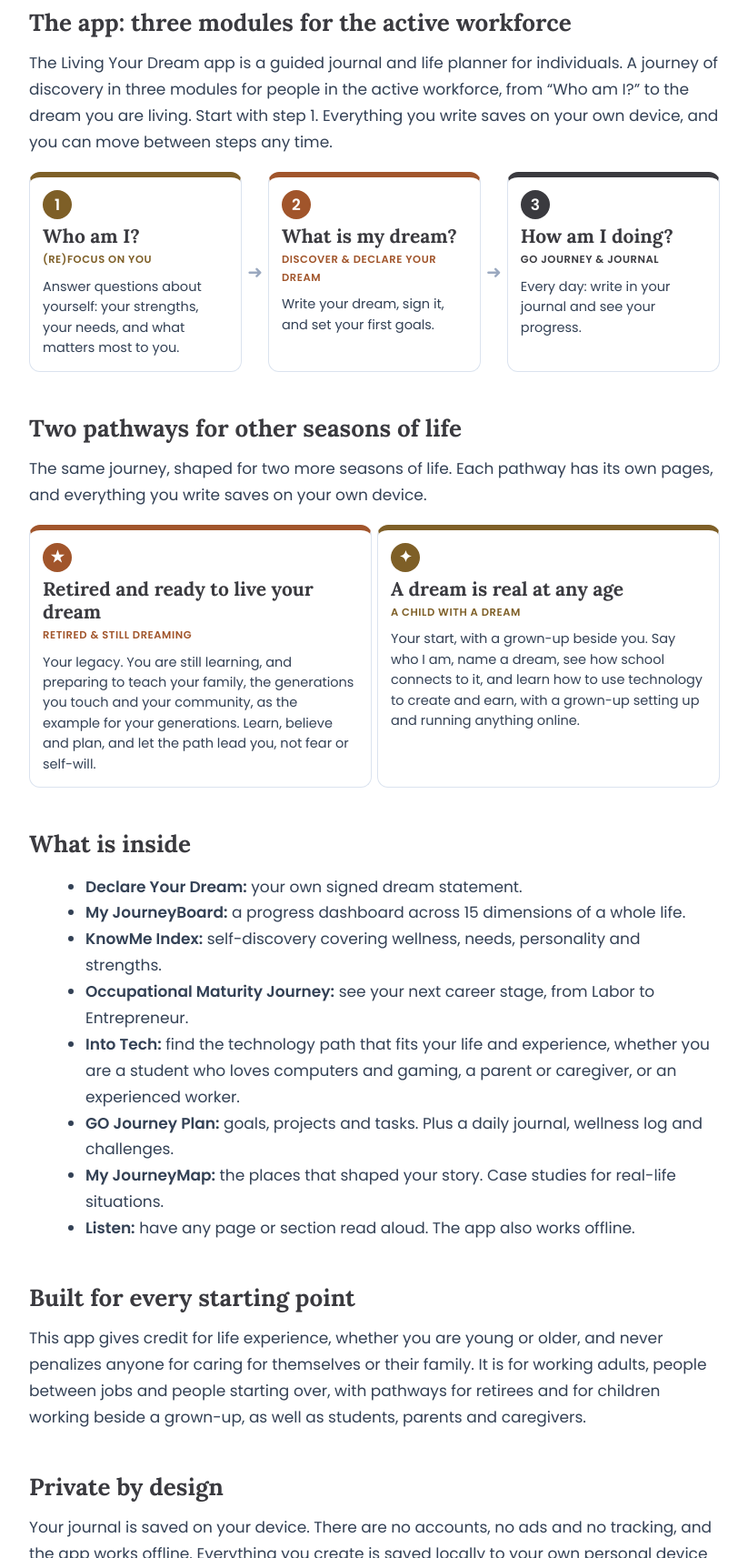
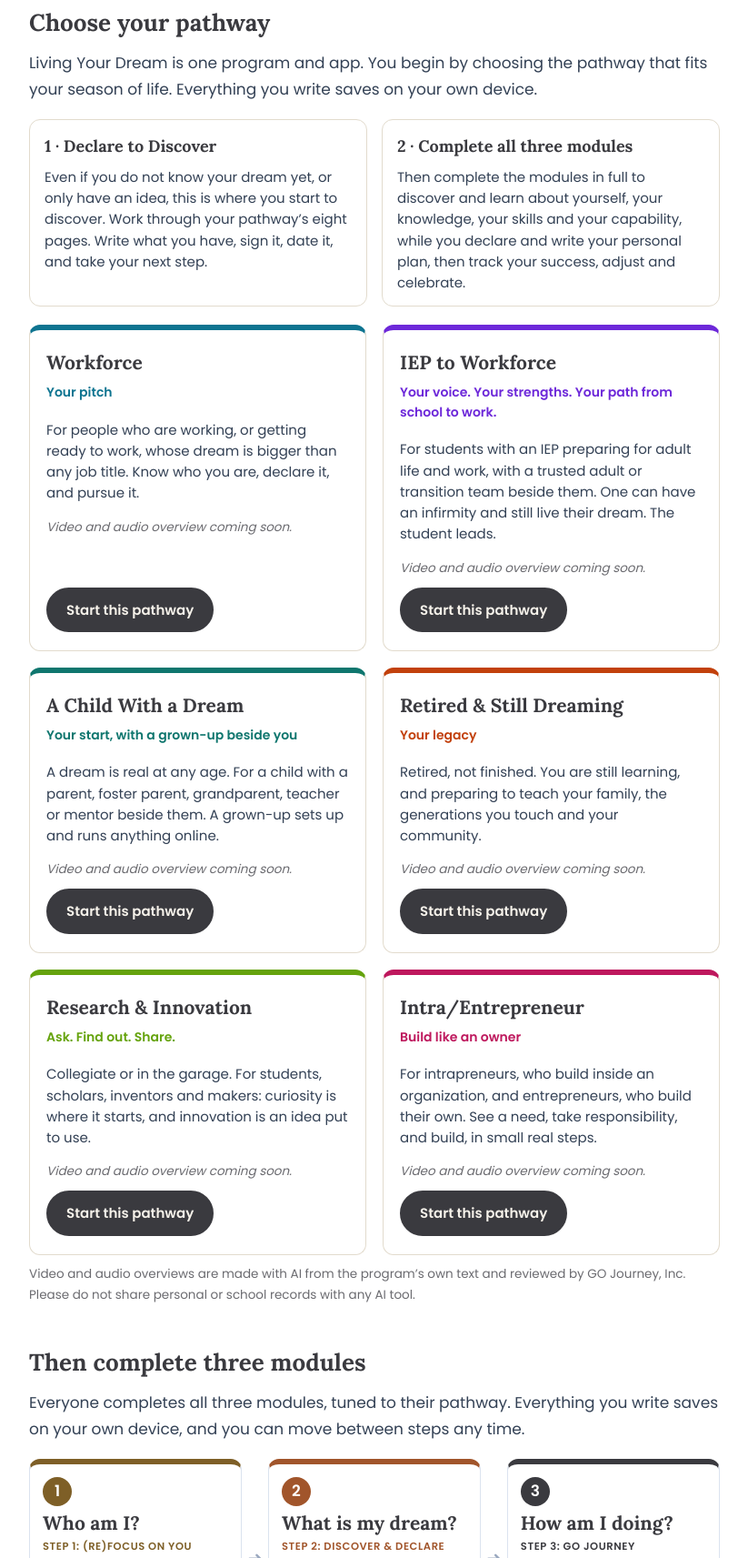
Before and after one commit to gojourney/gojourney-main-site, a plain HTML site: page living-your-dream.html in a window 1280 px wide. Shown: the part 2644-4357 px from the top of the page at 91% size, without its empty margins (228-1051 px from the left). Drawn offline with Linux system fonts and the light colour scheme.

Commit message:
Add files via upload

```diff
--- a/living-your-dream.html
+++ b/living-your-dream.html
@@ -46,27 +46,69 @@
 </div></section>
 
 <section class="band"><div class="in">
-<h2>The app: three modules for the active workforce</h2><p>The Living Your Dream app is a guided journal and life planner for individuals. A journey of discovery in three modules for people in the active workforce, from &ldquo;Who am I?&rdquo; to the dream you are living. Start with step 1. Everything you write saves on your own device, and you can move between steps any time.</p>
+<h2>Choose your pathway</h2><p>Living Your Dream is one program and app. You begin by choosing the pathway that fits your season of life. Everything you write saves on your own device.</p>
+<div class="pw-how"><div><b>1 &middot; Declare to Discover</b><p>Even if you do not know your dream yet, or only have an idea, this is where you start to discover. Work through your pathway&rsquo;s eight pages. Write what you have, sign it, date it, and take your next step.</p></div><div><b>2 &middot; Complete all three modules</b><p>Then complete the modules in full to discover and learn about yourself, your knowledge, your skills and your capability, while you declare and write your personal plan, then track your success, adjust and celebrate.</p></div></div>
+<div class="pw-grid">
+<article class="pw" id="pw-workforce" style="--pc:#0e7490" data-video="" data-audio="">
+<h3>Workforce</h3><p class="pw-tag">Your pitch</p><p>For people who are working, or getting ready to work, whose dream is bigger than any job title. Know who you are, declare it, and pursue it.</p>
+<div class="pw-media" hidden></div>
+<p class="pw-soon">Video and audio overview coming soon.</p>
+<details class="pw-tr" hidden><summary>Read the transcript</summary><div class="pw-trx"></div></details>
+<a class="btn pw-go" href="https://journal.gojourney.be/">Start this pathway</a>
+</article>
+<article class="pw" id="pw-iep" style="--pc:#6d28d9" data-video="" data-audio="">
+<h3>IEP to Workforce</h3><p class="pw-tag">Your voice. Your strengths. Your path from school to work.</p><p>For students with an IEP preparing for adult life and work, with a trusted adult or transition team beside them. One can have an infirmity and still live their dream. The student leads.</p>
+<div class="pw-media" hidden></div>
+<p class="pw-soon">Video and audio overview coming soon.</p>
+<details class="pw-tr" hidden><summary>Read the transcript</summary><div class="pw-trx"></div></details>
+<a class="btn pw-go" href="https://journal.gojourney.be/">Start this pathway</a>
+</article>
+<article class="pw" id="pw-child" style="--pc:#0f766e" data-video="" data-audio="">
+<h3>A Child With a Dream</h3><p class="pw-tag">Your start, with a grown-up beside you</p><p>A dream is real at any age. For a child with a parent, foster parent, grandparent, teacher or mentor beside them. A grown-up sets up and runs anything online.</p>
+<div class="pw-media" hidden></div>
+<p class="pw-soon">Video and audio overview coming soon.</p>
+<details class="pw-tr" hidden><summary>Read the transcript</summary><div class="pw-trx"></div></details>
+<a class="btn pw-go" href="https://journal.gojourney.be/">Start this pathway</a>
+</article>
+<article class="pw" id="pw-retired" style="--pc:#c2410c" data-video="" data-audio="">
+<h3>Retired &amp; Still Dreaming</h3><p class="pw-tag">Your legacy</p><p>Retired, not finished. You are still learning, and preparing to teach your family, the generations you touch and your community.</p>
+<div class="pw-media" hidden></div>
+<p class="pw-soon">Video and audio overview coming soon.</p>
+<details class="pw-tr" hidden><summary>Read the transcript</summary><div class="pw-trx"></div></details>
+<a class="btn pw-go" href="https://journal.gojourney.be/">Start this pathway</a>
+</article>
+<article class="pw" id="pw-research" style="--pc:#65a30d" data-video="" data-audio="">
+<h3>Research &amp; Innovation</h3><p class="pw-tag">Ask. Find out. Share.</p><p>Collegiate or in the garage. For students, scholars, inventors and makers: curiosity is where it starts, and innovation is an idea put to use.</p>
+<div class="pw-media" hidden></div>
+<p class="pw-soon">Video and audio overview coming soon.</p>
+<details class="pw-tr" hidden><summary>Read the transcript</summary><div class="pw-trx"></div></details>
+<a class="btn pw-go" href="https://journal.gojourney.be/">Start this pathway</a>
+</article>
+<article class="pw" id="pw-entre" style="--pc:#be185d" data-video="" data-audio="">
+<h3>Intra/Entrepreneur</h3><p class="pw-tag">Build like an owner</p><p>For intrapreneurs, who build inside an organization, and entrepreneurs, who build their own. See a need, take responsibility, and build, in small real steps.</p>
+<div class="pw-media" hidden></div>
+<p class="pw-soon">Video and audio overview coming soon.</p>
+<details class="pw-tr" hidden><summary>Read the transcript</summary><div class="pw-trx"></div></details>
+<a class="btn pw-go" href="https://journal.gojourney.be/">Start this pathway</a>
+</article>
+</div>
+<p class="pw-note">Video and audio overviews are made with AI from the program&rsquo;s own text and reviewed by GO Journey, Inc. Please do not share personal or school records with any AI tool.</p>
+<h2 style="margin-top:40px">Then complete three modules</h2><p>Everyone completes all three modules, tuned to their pathway. Everything you write saves on your own device, and you can move between steps any time.</p>
 <div class="path">
-<div class="step" style="--mc:#7E5F27"><div class="step-n">1</div><div class="step-q">Who am I?</div><div class="step-name">(re)Focus on You</div><div class="step-d">Answer questions about yourself: your strengths, your needs, and what matters most to you.</div></div>
+<div class="step" style="--mc:#7E5F27"><div class="step-n">1</div><div class="step-q">Who am I?</div><div class="step-name">STEP 1: (re)Focus on You</div><div class="step-d">Answer questions about yourself: your strengths, your needs, and what matters most to you.</div></div>
 <div class="step-arrow" aria-hidden="true">&#10140;</div>
-<div class="step" style="--mc:#A1552B"><div class="step-n">2</div><div class="step-q">What is my dream?</div><div class="step-name">Discover &amp; Declare Your Dream</div><div class="step-d">Write your dream, sign it, and set your first goals.</div></div>
+<div class="step" style="--mc:#A1552B"><div class="step-n">2</div><div class="step-q">What is my dream?</div><div class="step-name">STEP 2: Discover &amp; Declare</div><div class="step-d">Declare your dream and write your personal plan.</div></div>
 <div class="step-arrow" aria-hidden="true">&#10140;</div>
-<div class="step" style="--mc:#3A3A3F"><div class="step-n">3</div><div class="step-q">How am I doing?</div><div class="step-name">GO Journey &amp; Journal</div><div class="step-d">Every day: write in your journal and see your progress.</div></div>
-</div>
-<h2 style="margin-top:40px">Two pathways for other seasons of life</h2><p>The same journey, shaped for two more seasons of life. Each pathway has its own pages, and everything you write saves on your own device.</p>
-<div class="path">
-<div class="step" style="--mc:#A1552B"><div class="step-n">&#9733;</div><div class="step-q">Retired and ready to live your dream</div><div class="step-name">Retired &amp; Still Dreaming</div><div class="step-d">Your legacy. You are still learning, and preparing to teach your family, the generations you touch and your community, as the example for your generations. Learn, believe and plan, and let the path lead you, not fear or self-will.</div></div>
-<div class="step" style="--mc:#7E5F27"><div class="step-n">&#10022;</div><div class="step-q">A dream is real at any age</div><div class="step-name">A Child With a Dream</div><div class="step-d">Your start, with a grown-up beside you. Say who I am, name a dream, see how school connects to it, and learn how to use technology to create and earn, with a grown-up setting up and running anything online.</div></div>
+<div class="step" style="--mc:#3A3A3F"><div class="step-n">3</div><div class="step-q">How am I doing?</div><div class="step-name">STEP 3: GO Journey</div><div class="step-d">Journal, track your success, adjust, and celebrate.</div></div>
 </div>
 <h2 style="margin-top:40px">What is inside</h2><ul><li><strong>Declare Your Dream:</strong> your own signed dream statement.</li><li><strong>My JourneyBoard:</strong> a progress dashboard across 15 dimensions of a whole life.</li><li><strong>KnowMe Index:</strong> self-discovery covering wellness, needs, personality and strengths.</li><li><strong>Occupational Maturity Journey:</strong> see your next career stage, from Labor to Entrepreneur.</li><li><strong>Into Tech:</strong> find the technology path that fits your life and experience, whether you are a student who loves computers and gaming, a parent or caregiver, or an experienced worker.</li><li><strong>GO Journey Plan:</strong> goals, projects and tasks. Plus a daily journal, wellness log and challenges.</li><li><strong>My JourneyMap:</strong> the places that shaped your story. Case studies for real-life situations.</li><li><strong>Listen:</strong> have any page or section read aloud. The app also works offline.</li></ul>
-<h2 style="margin-top:40px">Built for every starting point</h2><p>This app gives credit for life experience, whether you are young or older, and never penalizes anyone for caring for themselves or their family. It is for working adults, people between jobs and people starting over, with pathways for retirees and for children working beside a grown-up, as well as students, parents and caregivers.</p>
+<h2 style="margin-top:40px">Built for every starting point</h2><p>This app gives credit for life experience, whether you are young or older, and never penalizes anyone for caring for themselves or their family. It is for working adults, people between jobs and people starting over, with pathways for students with an IEP, children working beside a grown-up, retirees, researchers and innovators, and intra/entrepreneurs, as well as students, parents and caregivers.</p>
 <h2 style="margin-top:40px">Private by design</h2><p>Your journal is saved on your device. There are no accounts, no ads and no tracking, and the app works offline. Everything you create is saved locally to your own personal device or computer, for your personal and private use only. Nothing is uploaded or shared.</p>
 </div></section>
 
 <section class="band cream wide" id="see-the-app"><div class="in">
 <h2>See the app</h2>
-<p class="shots-lead">Three modules, one side menu. Here is how it looks on a computer and on a phone. Tap or click any picture to enlarge it.</p>
+<p class="shots-lead">Six pathways, three modules, one side menu. Here is how it looks on a computer and on a phone. Tap or click any picture to enlarge it.</p>
 <figure class="shot shot-wide"><a href="/shot-cover.jpg" target="_blank" rel="noopener"><img src="/shot-cover.jpg" width="1100" height="687" loading="lazy" alt="The Living Your Dream cover with the three modules and their definitions in the side menu."></a><figcaption>The cover: Living Your Dream, with your three modules and what each one is for in the side menu.</figcaption></figure>
 <div class="shots-row">
 <figure class="shot shot-phone"><a href="/shot-phone-cover.jpg" target="_blank" rel="noopener"><img src="/shot-phone-cover.jpg" width="520" height="1040" loading="lazy" alt="The cover on a phone, with the Modules button."></a><figcaption>On a phone, the cover reads top to bottom.</figcaption></figure>
@@ -84,5 +126,17 @@
 <h2>Get the app</h2><p>The Living Your Dream app is now available for Android on <a href="https://play.google.com/store/apps/details?id=be.gojourney.journal" style="color:#E9C98F">Google Play</a>.</p>
 <p>Already on the Test Team? Use the link in your invitation email. Questions or access requests: <a href="mailto:go@gojourney.be" style="color:#E9C98F">go@gojourney.be</a>.</p>
 </div></section>
+<script>
+(function(){
+  document.querySelectorAll('.pw').forEach(function(c){
+    var v=(c.getAttribute('data-video')||'').trim(), a=(c.getAttribute('data-audio')||'').trim(), m=c.querySelector('.pw-media'), soon=c.querySelector('.pw-soon');
+    if(!v && !a) return;
+    if(v){ var f=document.createElement('iframe'); f.src='https://www.youtube-nocookie.com/embed/'+encodeURIComponent(v); f.title=c.querySelector('h3').textContent+' video overview'; f.setAttribute('allowfullscreen',''); f.loading='lazy'; m.appendChild(f); }
+    if(a){ var au=document.createElement('audio'); au.controls=true; au.preload='none'; au.src=a; au.setAttribute('aria-label',c.querySelector('h3').textContent+' audio overview'); m.appendChild(au); }
+    m.hidden=false; if(soon) soon.hidden=true;
+    var trx=c.querySelector('.pw-trx'); if(trx && trx.textContent.trim()) c.querySelector('.pw-tr').hidden=false;
+  });
+})();
+</script>
 </main>
 <footer><div>© 2026 GO Journey, Inc. Living Your Dream™, KnowMe Index™ and Occupational Maturity Journey™ are trademarks of GO Journey, Inc.<br>Contact: <a href="mailto:go@gojourney.be">go@gojourney.be</a> · <a href="/privacy.html">Privacy</a> · <a href="/terms.html">Terms</a></div></footer></body></html>
--- a/lyd.css
+++ b/lyd.css
@@ -69,3 +69,22 @@ main.lyd a{color:var(--rust)}
 .shots-row .shot-phone img{border-radius:22px}
 @media(max-width:560px){.shots-row{gap:12px}.shots-row .shot-phone{flex:1 1 0}}
 .shot a{display:block;line-height:0}
+
+/* pathways */
+.pw-how{display:grid;grid-template-columns:repeat(auto-fit,minmax(260px,1fr));gap:16px;margin:18px 0 8px}
+.pw-how>div{background:#fff;border:1px solid var(--line);border-radius:12px;padding:14px 16px}
+.pw-how b{font-family:Lora,serif;font-size:18px;color:var(--ink)}
+.pw-how p{margin:6px 0 0;font-size:15px;line-height:1.55;color:var(--tx2)}
+.pw-grid{display:grid;grid-template-columns:repeat(auto-fit,minmax(280px,1fr));gap:18px;margin:20px 0 10px}
+.pw{background:#fff;border:1px solid var(--line);border-top:6px solid var(--pc);border-radius:12px;padding:18px 18px 20px;display:flex;flex-direction:column}
+.pw h3{margin:0;font-family:Lora,serif;font-size:21px;color:var(--ink)}
+.pw .pw-tag{margin:4px 0 8px;font-weight:600;color:var(--pc);font-size:14px}
+.pw p{font-size:15px;line-height:1.55;color:var(--tx2)}
+.pw-media{margin:10px 0}
+.pw-media iframe{width:100%;aspect-ratio:16/9;border:0;border-radius:8px;background:#000}
+.pw-media audio{width:100%;margin-top:8px}
+.pw-soon{font-size:13.5px!important;font-style:italic;color:#6b6b70!important;margin:6px 0 10px}
+.pw-tr summary{cursor:pointer;color:var(--rust);font-weight:600;font-size:14px;margin:6px 0}
+.pw-trx{font-size:14px;line-height:1.6;color:var(--tx2)}
+.pw .pw-go{margin-top:auto;align-self:flex-start;padding:10px 20px;font-size:15px}
+.pw-note{font-size:13.5px;color:#6b6b70;margin:6px 0 0}
```
